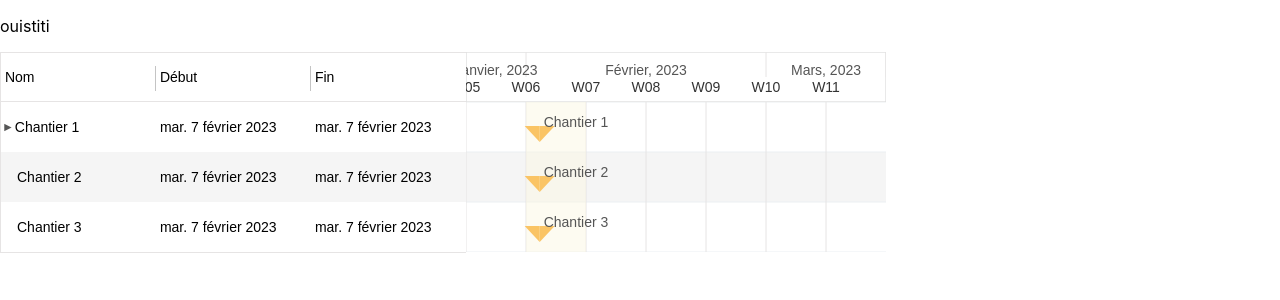
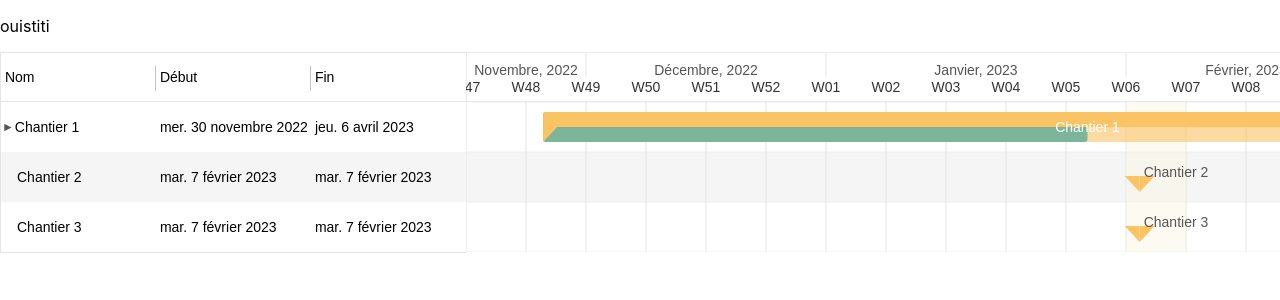
Before and after one commit to hugoschellinger/react-gantt, a React (Create React App) app: page / in a window 1280 px wide. Shown: the top 300 px of the page. Built offline with nearby package versions, Linux system fonts and the light colour scheme.

Commit message:
configureFromTaskChildren fonctionnel

```diff
--- a/src/App.tsx
+++ b/src/App.tsx
@@ -1,4 +1,3 @@
-import React, { useState } from "react";
 import "./App.css";
 import Gantt from "./components/gantt/gantt";
 import { GanttApp } from "./components/gantt/ganttApp";
@@ -11,7 +10,6 @@ function App() {
         viewMode={ViewMode.Week}
         locale="fr-FR"
         configureFromTaskChildren={true}
-        onDateChange={() => {}}
         tasks={[
           {
             id: "15",
@@ -34,17 +32,26 @@ function App() {
                     id: "2",
                     type: "task",
                     name: "Étape 2",
-                    progress: 0,
-                    start: new Date("2022-12-29"),
+                    progress: 50,
+                    start: new Date("2022-11-30"),
                     end: new Date("2023-02-05"),
                   },
                   {
                     id: "3",
                     type: "milestone",
                     name: "Livraison",
-                    progress: 0,
+                    progress: 50,
                     start: new Date("2023-03-06"),
                     end: new Date("2023-03-06"),
+                    isDisabled: true,
+                  },
+                  {
+                    id: "4",
+                    type: "milestone",
+                    name: "Livraison 2",
+                    progress: 50,
+                    start: new Date("2023-04-06"),
+                    end: new Date("2023-04-06"),
                     isDisabled: true,
                   },
                 ],
--- a/src/components/gantt/gantt.tsx
+++ b/src/components/gantt/gantt.tsx
@@ -37,7 +37,7 @@ export default function Gantt(props: GanttProps): JSX.Element {
     let tasksArray: ITask[] = [];
 
     props.tasks.forEach((parentTask) => {
-      tasksArray.push(verifyTypeTask(parentTask) as Task);
+
       if (parentTask.tasks !== undefined && parentTask.tasks.length) {
         if (props.configureFromTaskChildren) {
           parentTask = configureFromChildren(parentTask);
@@ -46,6 +46,7 @@ export default function Gantt(props: GanttProps): JSX.Element {
         flatTaskChildren(task, index, parentTask, tasksArray)
         );
       }
+      tasksArray.push(verifyTypeTask(parentTask) as Task);
     });
 
     return tasksArray;
@@ -56,25 +57,33 @@ export default function Gantt(props: GanttProps): JSX.Element {
     let bestEndDate: Date | null = null;
     let averageProgress = 0;
 
+    if(task.tasks!==undefined && task.tasks.length){
       task.tasks!.forEach((t) => {
         if (t.tasks !== undefined && t.tasks.length) t = configureFromChildren(t);
         if (
           bestStartDate == null ||
-        bestStartDate.getDate() > t.start.getDate()
+          bestStartDate > t.start
         ) {
           bestStartDate = t.start;
         }
-      if (bestEndDate == null || bestEndDate.getDate() < t.end.getDate()) {
+        if (bestEndDate == null || bestEndDate < t.end) {
           bestEndDate = t.end;
         }
+        if(t.type!=="milestone"){
           averageProgress += t.progress;
+        }
       });
+    }else{
+      bestStartDate = task.start;
+      bestEndDate = task.end;
+      averageProgress = task.progress ?? 0;
+  }
 
     return {
       ...task,
       start: bestStartDate!,
       end: bestEndDate!,
-      progress: parseInt((averageProgress / task.tasks!.length).toFixed(0)),
+      progress: parseInt((averageProgress / task.tasks!.filter(t => t.type!=="milestone").length).toFixed(0)),
     };
   }
 
@@ -84,15 +93,15 @@ export default function Gantt(props: GanttProps): JSX.Element {
     parentTask: ITask,
     tasksArray: Task[]
   ): void {
+    if (props.configureFromTaskChildren && (task.tasks !== undefined && task.tasks.length)) {
+      task = configureFromChildren(task);
+    }
     tasksArray.push({
       ...verifyTypeTask(task),
       project: parentTask.id,
-      dependencies: [(index + 1).toString()],
+      dependencies: task.dependencies ?? [(index+1).toString()],
     } as Task);
     if (task.tasks !== undefined && task.tasks.length) {
-      if (props.configureFromTaskChildren) {
-        task = configureFromChildren(task);
-      }
       task.tasks!.forEach((t, i) => {
         flatTaskChildren(t, i, task, tasksArray);
       });
@@ -119,6 +128,7 @@ export default function Gantt(props: GanttProps): JSX.Element {
         {...props}
         tasks={castITasksToTasks()}
         onExpanderClick={onExpanderClick}
+        onDateChange={()=>{}}
       />
     ),
     [onExpanderClick]
--- a/src/types/public-types.ts
+++ b/src/types/public-types.ts
@@ -33,7 +33,7 @@ export interface Task {
   displayOrder?: number;
 }
 
-export interface ITask extends Omit<Task,"project"|"dependencies">{
+export interface ITask extends Omit<Task,"project">{
   tasks?:ITask[];
 }
 
```
Lines whose indentation alone changed are shown as unchanged.
